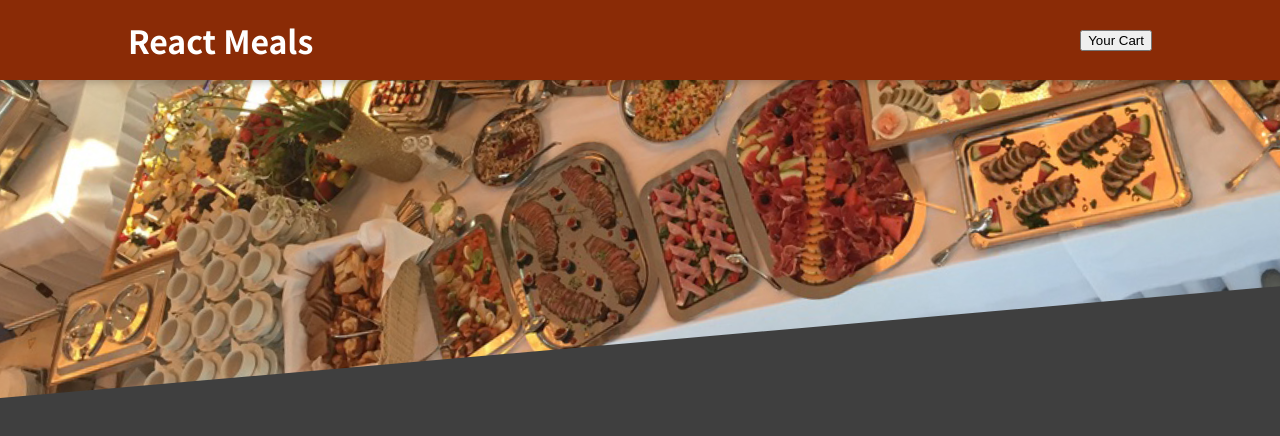
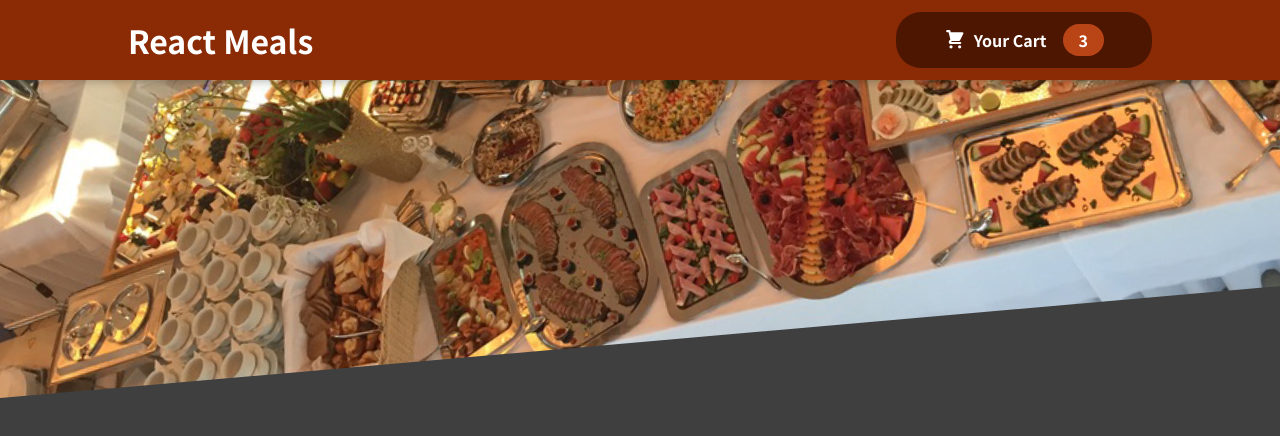
Before and after one commit to Vineeth05kumar/Creating_A_RestaurantWebsite, a JavaScript app: page / in a window 1280 px wide. Shown: the top 436 px of the page. Built offline with nearby package versions, Linux system fonts and the light colour scheme.

Commit message:
Added cart icon in the header

```diff
--- /dev/null
+++ b/src/components/Cart/CartIcon.js
@@ -0,0 +1,13 @@
+const CartIcon = () => {
+    return (
+      <svg
+        xmlns='http://www.w3.org/2000/svg'
+        viewBox='0 0 20 20'
+        fill='currentColor'
+      >
+        <path d='M3 1a1 1 0 000 2h1.22l.305 1.222a.997.997 0 00.01.042l1.358 5.43-.893.892C3.74 11.846 4.632 14 6.414 14H15a1 1 0 000-2H6.414l1-1H14a1 1 0 00.894-.553l3-6A1 1 0 0017 3H6.28l-.31-1.243A1 1 0 005 1H3zM16 16.5a1.5 1.5 0 11-3 0 1.5 1.5 0 013 0zM6.5 18a1.5 1.5 0 100-3 1.5 1.5 0 000 3z' />
+      </svg>
+    );
+  };
+
+  export default CartIcon;
--- a/src/components/Layout/Header.js
+++ b/src/components/Layout/Header.js
@@ -1,12 +1,13 @@
 import classes from "./Header.module.css";
 import imageMeal from "../assets/meals.jpg";
+import HeaderCartButton from './HeaderCartButton';
 
 export default function Header(props) {
   return (
     <>
       <header className={classes.header}>
         <h1>React Meals</h1>
-        <button>Your Cart</button>
+        <HeaderCartButton />
       </header>
       <div className={classes['main-image']}>
         <img src={imageMeal} alt="Mealimage" />
--- /dev/null
+++ b/src/components/Layout/HeaderCartButton.js
@@ -0,0 +1,12 @@
+import classes from "./HeaderCartButton.module.css";
+import CartIcon from "../Cart/CartIcon";
+
+export default function HeaderCartButton(props) {
+  return <button className={classes.button}>
+    <span className={classes.icon}>
+        <CartIcon />
+    </span>
+    <span>Your Cart</span>
+    <span className={classes.badge}>3</span>
+  </button>;
+}
--- /dev/null
+++ b/src/components/Layout/HeaderCartButton.module.css
@@ -0,0 +1,59 @@
+.button {
+    cursor: pointer;
+    font: inherit;
+    border: none;
+    background-color: #4d1601;
+    color: white;
+    padding: 0.75rem 3rem;
+    display: flex;
+    justify-content: space-around;
+    align-items: center;
+    border-radius: 25px;
+    font-weight: bold;
+  }
+
+  .button:hover,
+  .button:active {
+    background-color: #2c0d00;
+  }
+
+  .icon {
+    width: 1.35rem;
+    height: 1.35rem;
+    margin-right: 0.5rem;
+  }
+
+  .badge {
+    background-color: #b94517;
+    padding: 0.25rem 1rem;
+    border-radius: 25px;
+    margin-left: 1rem;
+    font-weight: bold;
+  }
+
+  .button:hover .badge,
+  .button:active .badge {
+    background-color: #92320c;
+  }
+
+  .bump {
+    animation: bump 300ms ease-out;
+  }
+
+  @keyframes bump {
+    0% {
+      transform: scale(1);
+    }
+    10% {
+      transform: scale(0.9);
+    }
+    30% {
+      transform: scale(1.1);
+    }
+    50% {
+      transform: scale(1.15);
+    }
+    100% {
+      transform: scale(1);
+    }
+  }
```
